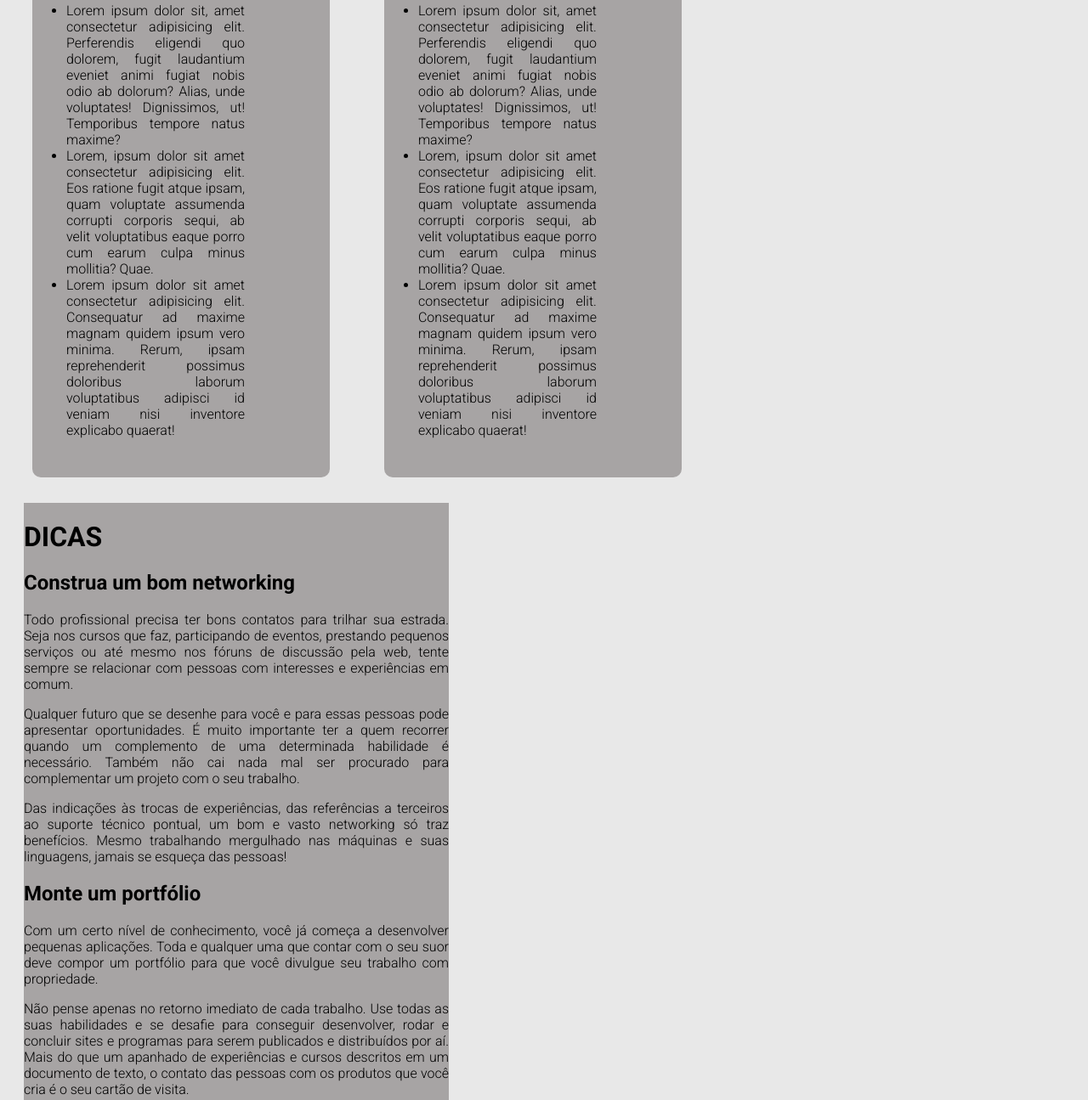
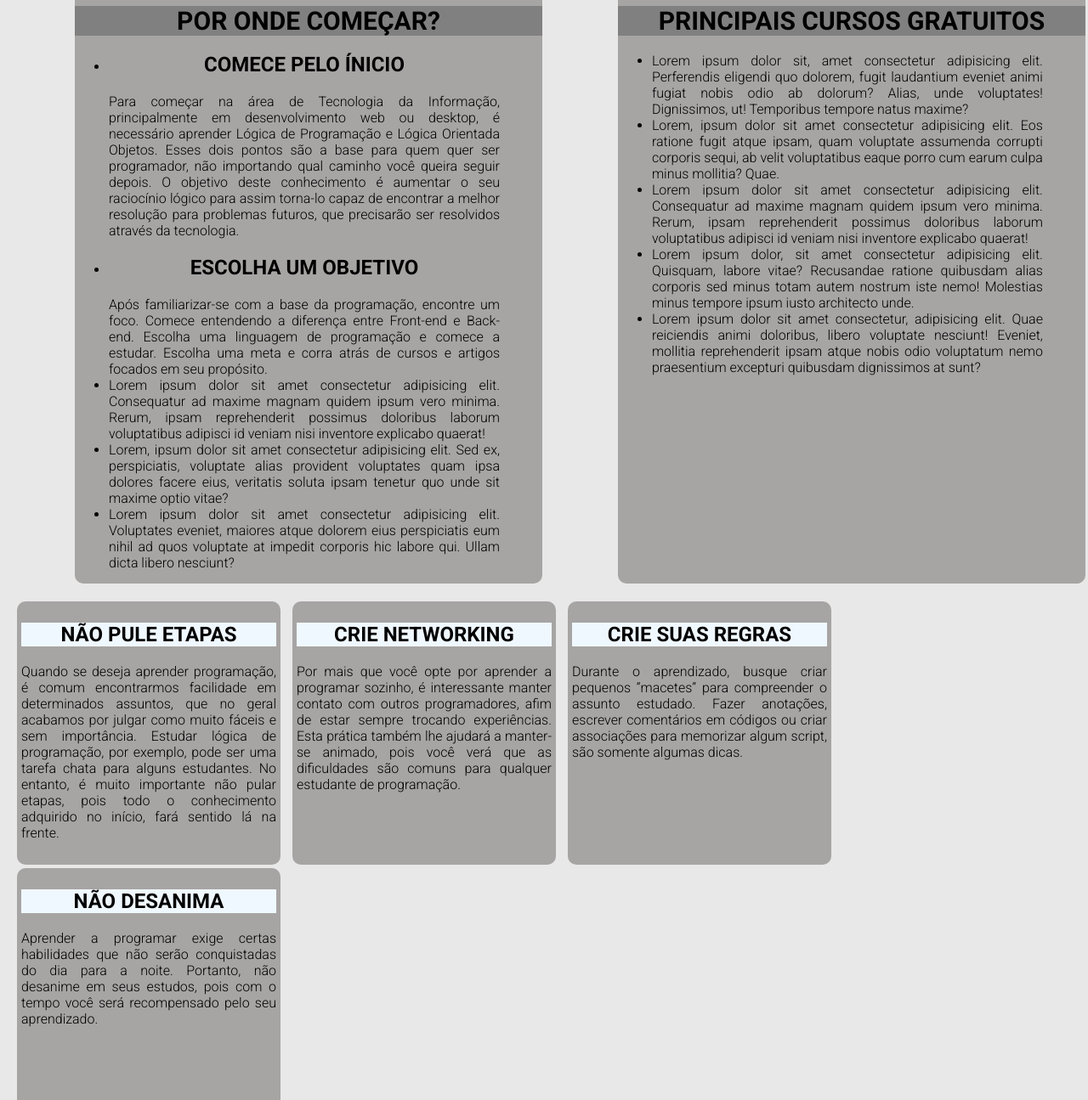
Before and after one commit to renatabcl/Projeto, a plain HTML site: page css/index.html in a window 1280 px wide. Shown: the part 600-1895 px from the top of the page at 85% size. Drawn offline with Linux system fonts and the light colour scheme.

Commit message:
altação22/04/2022

```diff
--- a/css/index.html
+++ b/css/index.html
@@ -39,12 +39,16 @@
                 <div class="caixa-text-cursos">
                     <ul>
                         <li>
-                            Lorem ipsum dolor sit, amet consectetur adipisicing elit. Perferendis eligendi quo dolorem, fugit laudantium eveniet animi fugiat nobis odio ab dolorum? Alias, unde voluptates! Dignissimos, ut! Temporibus tempore natus maxime?
+                            <h2>COMECE PELO ÍNICIO</h2>
+                            Para começar na área de Tecnologia da Informação, principalmente em desenvolvimento web ou desktop, é necessário aprender Lógica de Programação e Lógica Orientada Objetos. Esses dois pontos são a base para quem quer ser programador, não importando qual caminho você queira seguir depois. O objetivo deste conhecimento é aumentar o seu raciocínio lógico para assim torna-lo capaz de encontrar a melhor resolução para problemas futuros, que precisarão ser resolvidos através da tecnologia.
                         </li>
                         <li>
-                            Lorem, ipsum dolor sit amet consectetur adipisicing elit. Eos ratione fugit atque ipsam, quam voluptate assumenda corrupti corporis sequi, ab velit voluptatibus eaque porro cum earum culpa minus mollitia? Quae.
+                            <H2>ESCOLHA UM OBJETIVO</H2>
+                            Após familiarizar-se com a base da programação, encontre um foco. Comece entendendo a diferença entre Front-end e Back-end. Escolha uma linguagem de programação e comece a estudar. Escolha uma meta e corra atrás de cursos e artigos focados em seu propósito.
                         </li>
                         <li>Lorem ipsum dolor sit amet consectetur adipisicing elit. Consequatur ad maxime magnam quidem ipsum vero minima. Rerum, ipsam reprehenderit possimus doloribus laborum voluptatibus adipisci id veniam nisi inventore explicabo quaerat!</li>
+                        <li>Lorem, ipsum dolor sit amet consectetur adipisicing elit. Sed ex, perspiciatis, voluptate alias provident voluptates quam ipsa dolores facere eius, veritatis soluta ipsam tenetur quo unde sit maxime optio vitae?</li>
+                        <li>Lorem ipsum dolor sit amet consectetur adipisicing elit. Voluptates eveniet, maiores atque dolorem eius perspiciatis eum nihil ad quos voluptate at impedit corporis hic labore qui. Ullam dicta libero nesciunt?</li>
                     </ul>
                 </div>
             </div>
@@ -67,25 +71,33 @@
                             Lorem, ipsum dolor sit amet consectetur adipisicing elit. Eos ratione fugit atque ipsam, quam voluptate assumenda corrupti corporis sequi, ab velit voluptatibus eaque porro cum earum culpa minus mollitia? Quae.
                         </li>
                         <li>Lorem ipsum dolor sit amet consectetur adipisicing elit. Consequatur ad maxime magnam quidem ipsum vero minima. Rerum, ipsam reprehenderit possimus doloribus laborum voluptatibus adipisci id veniam nisi inventore explicabo quaerat!</li>
+                        <li>Lorem ipsum dolor, sit amet consectetur adipisicing elit. Quisquam, labore vitae? Recusandae ratione quibusdam alias corporis sed minus totam autem nostrum iste nemo! Molestias minus tempore ipsum iusto architecto unde.</li>
+                        <li>Lorem ipsum dolor sit amet consectetur, adipisicing elit. Quae reiciendis animi doloribus, libero voluptate nesciunt! Eveniet, mollitia reprehenderit ipsam atque nobis odio voluptatum nemo praesentium excepturi quibusdam dignissimos at sunt?</li>
                     </ul>
                 </div>
             </div>
             </div>
         </div>
         </div>
+        <div class="dicas-gerais">
         <div class="dicas">
-            <h1>DICAS</h1>
-            <h2>
-                Construa um bom networking
-            </h2>
-            <p>Todo profissional precisa ter bons contatos para trilhar sua estrada. Seja nos cursos que faz, participando de eventos, prestando pequenos serviços ou até mesmo nos fóruns de discussão pela web, tente sempre se relacionar com pessoas com interesses e experiências em comum.</p>
-            <P>Qualquer futuro que se desenhe para você e para essas pessoas pode apresentar oportunidades. É muito importante ter a quem recorrer quando um complemento de uma determinada habilidade é necessário. Também não cai nada mal ser procurado para complementar um projeto com o seu trabalho.</P>
-            <p>Das indicações às trocas de experiências, das referências a terceiros ao suporte técnico pontual, um bom e vasto networking só traz benefícios. Mesmo trabalhando mergulhado nas máquinas e suas linguagens, jamais se esqueça das pessoas! </p>
-            <h2>Monte um portfólio</h2>
-            <p>Com um certo nível de conhecimento, você já começa a desenvolver pequenas aplicações. Toda e qualquer uma que contar com o seu suor deve compor um portfólio para que você divulgue seu trabalho com propriedade.</p>
-            <p>Não pense apenas no retorno imediato de cada trabalho. Use todas as suas habilidades e se desafie para conseguir desenvolver, rodar e concluir sites e programas para serem publicados e distribuídos por aí. Mais do que um apanhado de experiências e cursos descritos em um documento de texto, o contato das pessoas com os produtos que você cria é o seu cartão de visita.</p>
-            <p>Um portfólio é uma vitrine e tanto. Aquele pequeno programa de consultas concentradas a assuntos em páginas dispersas pela web, aquele outro que você pensou que poderia existir para ajudar o dia a dia de quem brinca com jogos de tabuleiro… Planeje, desenvolva e mostre do que você é capaz!</p>
+            <div class="titulo-dicas"><H2>NÃO PULE ETAPAS</H2></div>
+            <P>Quando se deseja aprender programação, é comum encontrarmos facilidade em determinados assuntos, que no geral acabamos por julgar como muito fáceis e sem importância. Estudar lógica de programação, por exemplo, pode ser uma tarefa chata para alguns estudantes. No entanto, é muito importante não pular etapas, pois todo o conhecimento adquirido no início, fará sentido lá na frente.</P>
         </div>
+        <div class="dicas">
+            <div class="titulo-dicas"><H2>CRIE NETWORKING</H2></div>
+            <P>Por mais que você opte por aprender a programar sozinho, é interessante manter contato com outros programadores, afim de estar sempre trocando experiências. Esta prática também lhe ajudará a manter-se animado, pois você verá que as dificuldades são comuns para qualquer estudante de programação.</P>
+        </div>
+        <div class="dicas">
+            <div class="titulo-dicas"><H2>CRIE SUAS REGRAS</H2></div>
+            <P>Durante o aprendizado, busque criar pequenos “macetes” para compreender o assunto estudado. Fazer anotações, escrever comentários em códigos ou criar associações para memorizar algum script, são somente algumas dicas.</P>
+        </div>
+        <div class="dicas">
+            <div class="titulo-dicas"><H2>NÃO DESANIMA</H2></div>
+            <P>Aprender a programar exige certas habilidades que não serão conquistadas do dia para a noite. Portanto, não desanime em seus estudos, pois com o tempo você será recompensado pelo seu aprendizado.</P>
+        </div>
+    </div>
+
     </main>
 
 </body>
--- a/css/main.css
+++ b/css/main.css
@@ -6,6 +6,7 @@
             font-family: "Roboto", sans-serif;
             background: #e8e8e8;
         }
+
         .logo {
             width: 100%;
             height: 220px;
@@ -15,55 +16,67 @@
 
         .conteudo1{
             background-color: rgb(167, 164, 164);
-            width: 800px;
+            width: 1200px;
             padding: 0 0 30px 0;
-            margin-left: 20px;
-
+            margin: auto;
         }
 
         .titulo1{
             background-color: gray;
             text-align: center;
             margin-bottom: 10px;
+        }
 
-        }
         .caixa-img{
-            width: 150px;
-            height: 150px;
+            width: 200px;
+            height: 200px;
             object-fit: cover;
             display: inline-block;
             margin-left: 20px;
         }
+
         .caixa-text{
-            width: 550px;
+            width: 900px;
             float: right;
             text-align: justify;
-            padding: 10px;
+            padding: 15px;
+            font-size: 20px;
         }
 
         .conteudo-cursos{
             background-color: rgb(167, 164, 164);
-            width: 350px;
-            padding: 0 0 30px 0;
+            width: 550px;
+            height: 700px;
             display: inline-block;
-            margin: 30px;
+            margin: 20px 5px 15px 80px;
             border-radius: 10px;
+            overflow-y: scroll;
         }
         .titulo-cursos{
             background-color: gray;
             text-align: center;
-            font-size: 11px;
+            font-size: 15px;
         }
         .caixa-text-cursos {
-            width: 250px;
+            width: 500px;
             text-align: justify;
-
         }
         .dicas{
             background-color: rgb(167, 164, 164);
-            display: inline-block;
-            width: 500px;
-            overflow-y: scroll;
-            margin-left: 20px;
+            border-radius: 10px;
+            width: 300px;
+            height: 300px;
+            float: left;
+            margin: 2px;
+            margin-left: 12px;
+            padding: 5px;
             text-align: justify;
         }
+
+        H2{
+            text-align: center;
+        }
+
+        .titulo-dicas{
+            background-color: aliceblue;
+        }
```
